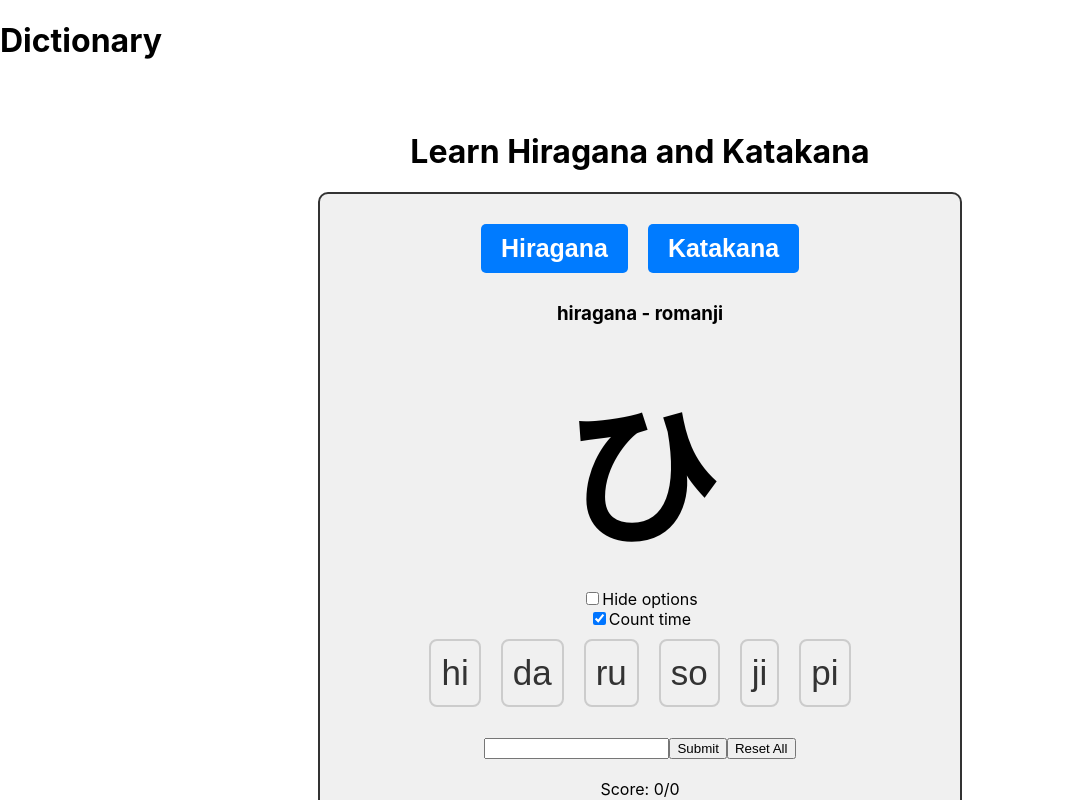
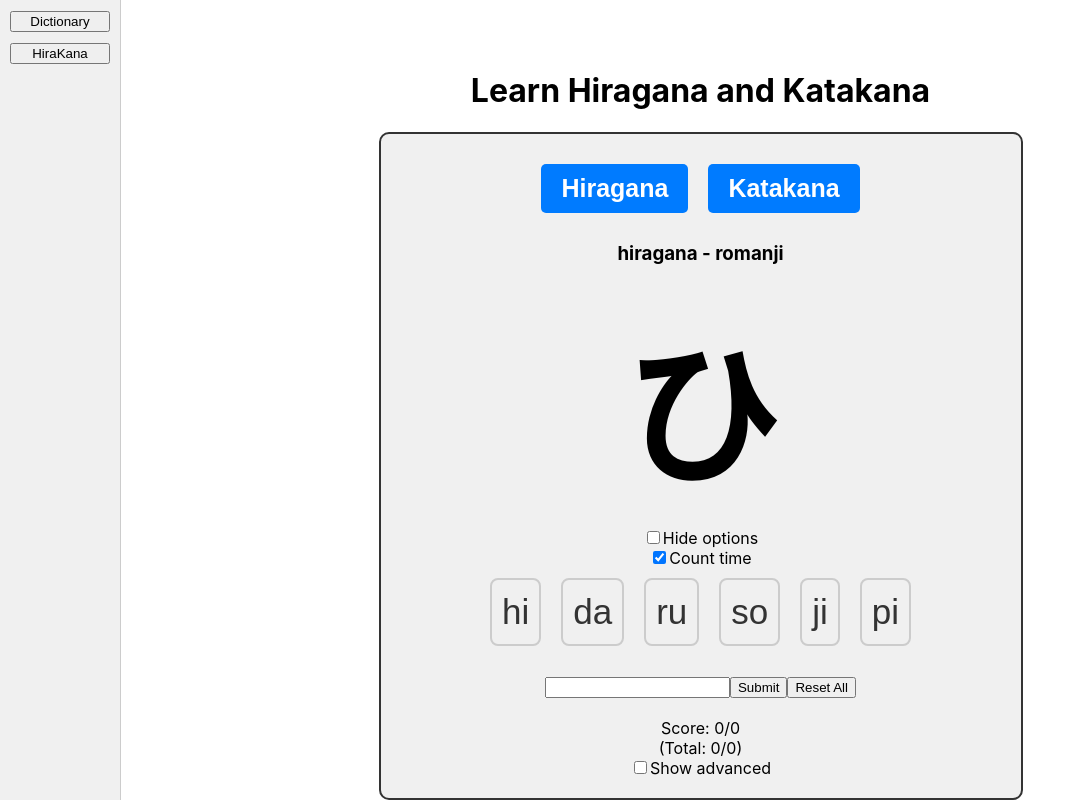
Before and after one commit to fsantos98/hiragana-katakana-learning, a React (Create React App) app: page / in a window 1280 px wide. Shown: the top 800 px of the page, without its empty margins (0-1084 px from the left). Built offline with nearby package versions, Linux system fonts and the light colour scheme.

Commit message:
add dict

```diff
--- a/src/Dictionary.js
+++ b/src/Dictionary.js
@@ -1,10 +1,70 @@
+import React, { useState } from 'react';
 
 const Dictionary = () => {
+    const [words, setWords] = useState([]);
+    const [currentWord, setCurrentWord] = useState({});
+    const [inputValue, setInputValue] = useState('');
+
+    const addWord = () => {
+        // Assuming inputValue format is "word : translation"
+        const [word, translation] = inputValue.split(':').map(item => item.trim());
+        if (word && translation) {
+            setWords([...words, { word, translation }]);
+            setInputValue('');
+        }
+    };
+
+    const getRandomWord = () => {
+        const randomIndex = Math.floor(Math.random() * words.length);
+        setCurrentWord(words[randomIndex]);
+    };
+
+    const checkTranslation = (event) => {
+        event.preventDefault();
+        const userInput = event.target.elements.userTranslation.value.trim();
+        if (userInput === currentWord.translation) {
+            alert('Correct!');
+        } else {
+            alert('Incorrect. Try again.');
+        }
+    };
+
     return (
         <div>
-        <h1>Dictionary</h1>
+            <h1>Dictionary</h1>
+            <div>
+                <label>
+                    Add Word/Phrase:
+                    <input
+                        type="text"
+                        value={inputValue}
+                        onChange={(e) => setInputValue(e.target.value)}
+                    />
+                </label>
+                <button onClick={addWord}>Add</button>
+            </div>
+            <div>
+                <button onClick={getRandomWord}>Get Random Word</button>
+                {currentWord.word && (
+                    <div>
+                        <h2>{currentWord.word}</h2>
+                        <form onSubmit={checkTranslation}>
+                            <input type="text" name="userTranslation" />
+                            <button type="submit">Check Translation</button>
+                        </form>
+                    </div>
+                )}
+            </div>
+            <div>
+                <h2>Dictionary</h2>
+                <ul>
+                    {words.map((word, index) => (
+                        <li key={index}>{word.word} - {word.translation}</li>
+                    ))}
+                </ul>
+            </div>
         </div>
     );
-}
+};
 
 export default Dictionary;
--- a/src/index.js
+++ b/src/index.js
@@ -1,13 +1,49 @@
-import React from 'react';
+import React, { useState, useEffect } from 'react';
 import ReactDOM from 'react-dom/client';
 import LearnKana from './LearnKana'; // Import the LearnKana component instead of App
 import './index.css';
 import Dictionary from './Dictionary';
 
+const sideMenuStyles = {
+  width: '100px',
+  backgroundColor: '#f0f0f0',
+  padding: '10px',
+  borderRight: '1px solid #ccc',
+};
+
+const buttonStyles = {
+  marginBottom: '10px',
+  width: '100%',
+};
+
+
+const RootComponent = () => {
+  const [showDictionary, setShowDictionary] = useState(false);
+  const [showLearnKana, setShowLearnKana] = useState(true);
+
+  const handleShowDictionary = () => {
+    setShowDictionary(true);
+    setShowLearnKana(false);
+  };
+
+  const handleShowLearnKana = () => {
+    setShowLearnKana(true);
+    setShowDictionary(false);
+  };
+
+  return (
+    <div style={{ display: 'flex', flexDirection: 'row' }}>
+      <div style={sideMenuStyles}>
+        <button style={buttonStyles} onClick={handleShowDictionary}>Dictionary</button>
+        <button style={buttonStyles} onClick={handleShowLearnKana}>HiraKana</button>
+      </div>
+      <div style={{ flex: 1 }}>
+        {showDictionary && <Dictionary />}
+        {showLearnKana && <LearnKana />}
+      </div>
+    </div>
+  );
+};
+
 const root = ReactDOM.createRoot(document.getElementById("root"));
-root.render(
-  <div>
-    <Dictionary />
-    <LearnKana />
-  </div>
-);
+root.render(<RootComponent />);
```
